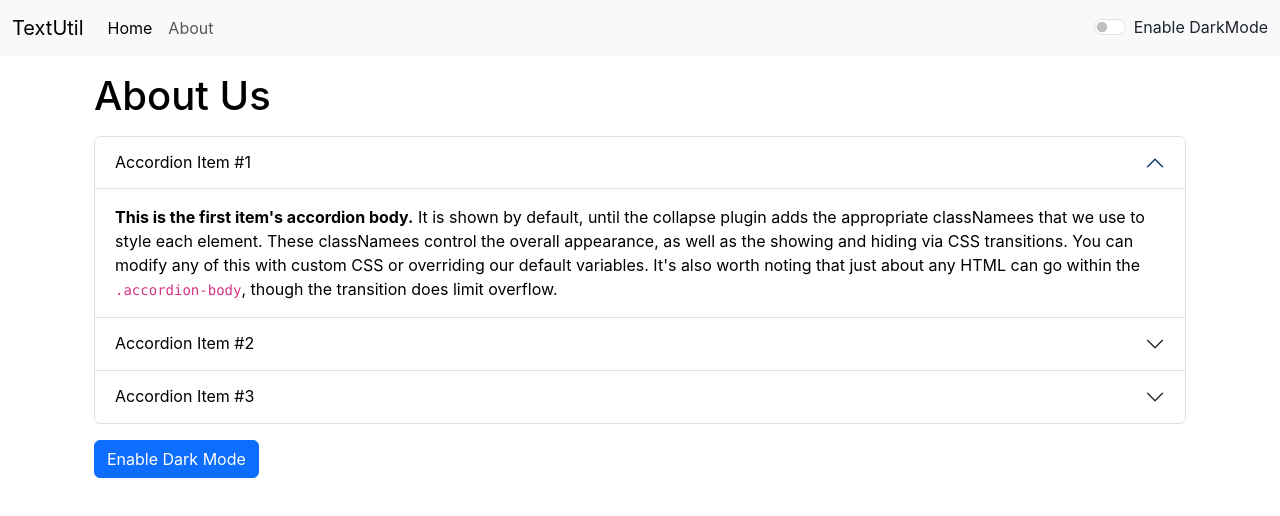
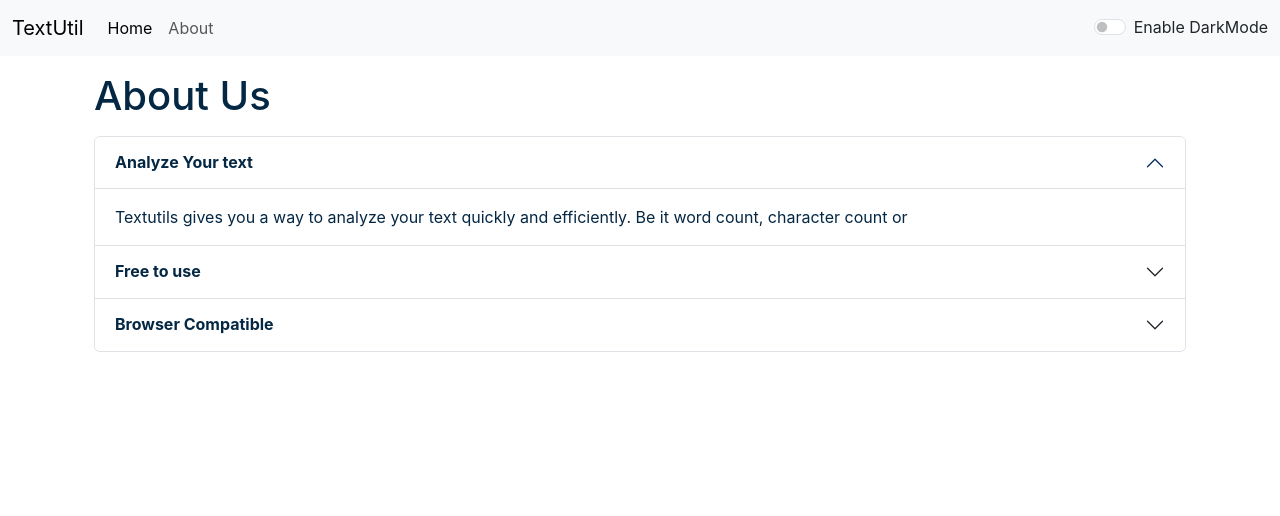
Before and after one commit to reddypremchand/TextSeries, a React (Create React App) app: page /about in a window 1280 px wide. Shown: the top 516 px of the page. Built offline with nearby package versions, Linux system fonts and the light colour scheme.

Commit message:
Update About.js

```diff
--- a/src/Components/About.js
+++ b/src/Components/About.js
@@ -1,71 +1,63 @@
 import React, { useState } from 'react'
 
-export default function () {
+export default function (props) {
 
-     const [myStyle, setMyStyle]=useState(
-    {
-        color:'black',
-        backgroundColor:'white'
-    })
-    const [btntext, setBtntext] = useState("Enable Dark Mode")
-   const toggleStyle =()=>{
-        if(myStyle.color === 'black'){
-            setMyStyle({
-                color:'white',
-                backgroundColor:'black',
-                border:'1pxl solid white'
-            })
-            setBtntext("Enable Light Mode")
-        }else{
-            setMyStyle({
-                color:'black',
-                backgroundColor:' white'
-            })
-            setBtntext("Enable Drak Mode")
-        }
+    //  const [myStyle, setMyStyle]=useState(
+    // {
+    //     color:'black',
+    //     backgroundColor:'white'
+    // })
+    // const [btntext, setBtntext] = useState("Enable Dark Mode")
+    let mystyle = {
+        color:props.mode==='dark'?'white':'#042743',
+        backgroundColor: props.mode=='dark'?'#042743':'white',
+
     }
+
   return (
-    <div className='container' style={myStyle}>
+    <div className='container' style={{color:props.mode==='dark'?'white':'#042743'}}>
         <h1 className='my-3'>About Us</h1>
         <div className="accordion" id="accordionExample">
         <div className="accordion-item">
             <h2 className="accordion-header">
-            <button className="accordion-button" type="button" style={myStyle} data-bs-toggle="collapse" data-bs-target="#collapseOne" aria-expanded="true" aria-controls="collapseOne">
-                Accordion Item #1
+            <button className="accordion-button" type="button" style={mystyle} data-bs-toggle="collapse" data-bs-target="#collapseOne" aria-expanded="true" aria-controls="collapseOne">
+           <strong>Analyze Your text</strong>
             </button>
             </h2>
             <div id="collapseOne" className="accordion-collapse collapse show" data-bs-parent="#accordionExample">
-            <div className="accordion-body" style={myStyle}>
-                <strong>This is the first item's accordion body.</strong> It is shown by default, until the collapse plugin adds the appropriate classNamees that we use to style each element. These classNamees control the overall appearance, as well as the showing and hiding via CSS transitions. You can modify any of this with custom CSS or overriding our default variables. It's also worth noting that just about any HTML can go within the <code>.accordion-body</code>, though the transition does limit overflow.
+            <div className="accordion-body" style={mystyle}>
+
+            Textutils gives you a way to analyze your text quickly and efficiently. Be it word count, character count or
             </div>
             </div>
         </div>
         <div className="accordion-item">
             <h2 className="accordion-header">
-            <button className="accordion-button collapsed" type="button" style={myStyle} data-bs-toggle="collapse" data-bs-target="#collapseTwo" aria-expanded="false" aria-controls="collapseTwo">
-                Accordion Item #2
+            <button className="accordion-button collapsed" type="button" style={mystyle} data-bs-toggle="collapse" data-bs-target="#collapseTwo" aria-expanded="false" aria-controls="collapseTwo">
+            <strong>Free to use</strong>
+
             </button>
             </h2>
             <div id="collapseTwo" className="accordion-collapse collapse" data-bs-parent="#accordionExample">
-            <div className="accordion-body" style={myStyle}>
-                <strong>This is the second item's accordion body.</strong> It is hidden by default, until the collapse plugin adds the appropriate classNamees that we use to style each element. These classNamees control the overall appearance, as well as the showing and hiding via CSS transitions. You can modify any of this with custom CSS or overriding our default variables. It's also worth noting that just about any HTML can go within the <code>.accordion-body</code>, though the transition does limit overflow.
+            <div className="accordion-body" style={mystyle}>
+            TextUtils is a free character counter tool that provides instant character count & word count statistics for a give text. TextUtils reports the number of words and characters. Thus it is suitable for writing text with word/ character limit.
             </div>
             </div>
         </div>
         <div className="accordion-item">
             <h2 className="accordion-header">
-            <button className="accordion-button collapsed" type="button" style={myStyle} data-bs-toggle="collapse" data-bs-target="#collapseThree" aria-expanded="false" aria-controls="collapseThree">
-                Accordion Item #3
+            <button className="accordion-button collapsed" type="button" style={mystyle} data-bs-toggle="collapse" data-bs-target="#collapseThree" aria-expanded="false" aria-controls="collapseThree">
+           <strong> Browser Compatible</strong>
             </button>
             </h2>
             <div id="collapseThree" className="accordion-collapse collapse" data-bs-parent="#accordionExample">
-            <div className="accordion-body" style={myStyle}>
-                <strong>This is the third item's accordion body.</strong> It is hidden by default, until the collapse plugin adds the appropriate classNamees that we use to style each element. These classNamees control the overall appearance, as well as the showing and hiding via CSS transitions. You can modify any of this with custom CSS or overriding our default variables. It's also worth noting that just about any HTML can go within the <code>.accordion-body</code>, though the transition does limit overflow.
+            <div className="accordion-body" style={mystyle}>
+            This word counter software works in any web browsers such as Chrome, Firefox, Internet Explorer, Safari, Opera. It suits to count characters in facebook, blog, books, excel document, pdf document, essays, etc.
             </div>
             </div>
         </div>
         </div>
-        <button type='button' onClick={toggleStyle} className='btn btn-primary my-3'>{btntext}</button>
+
     </div>
   )
 }
```
